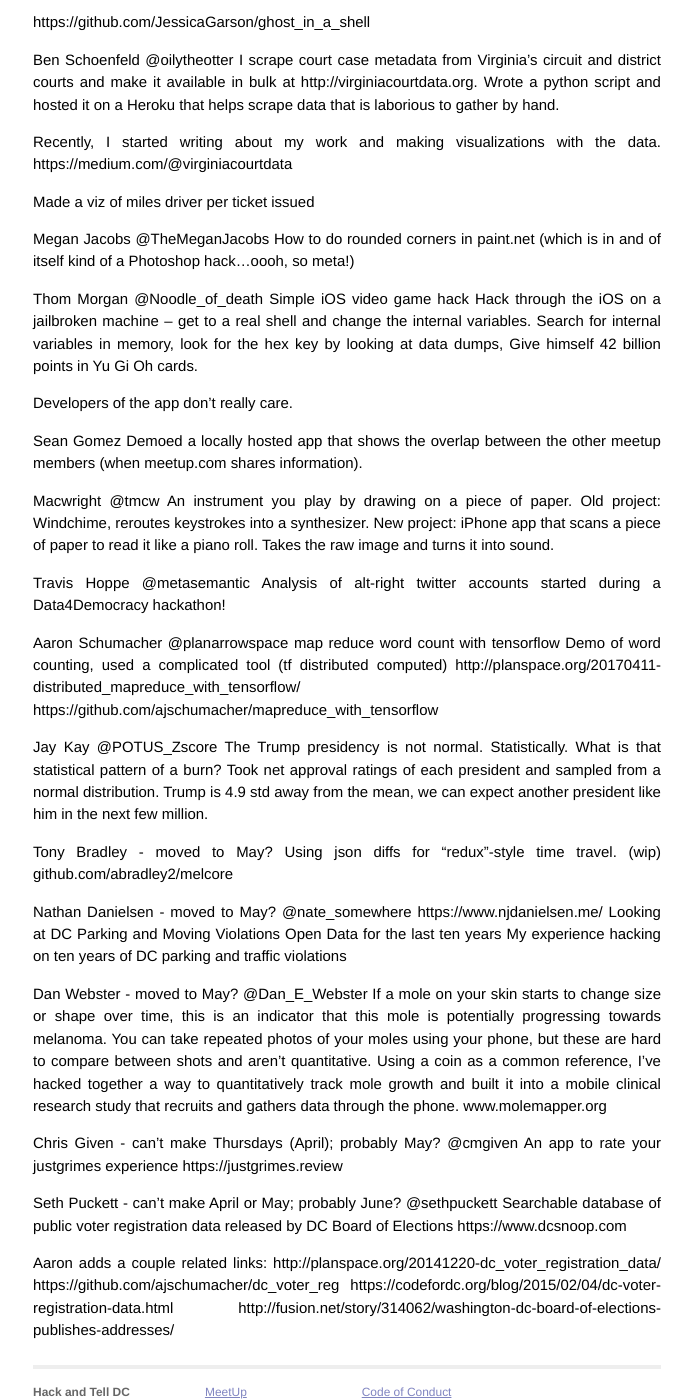
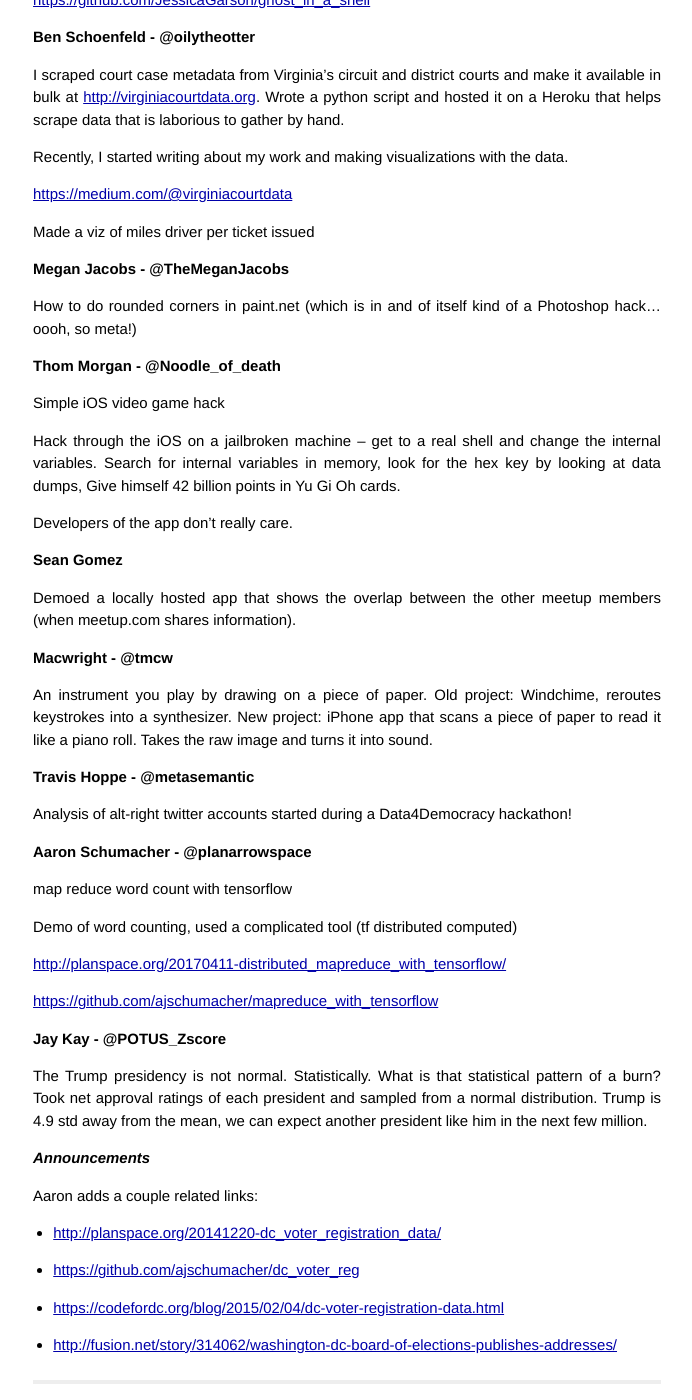
Before and after one commit to dchackandtell/dchackandtell.github.io, a Jekyll site: the page built from _posts/2017/2017-00-00-round-43.md, in a window 1280 px wide and 1400 px high, scrolled down 571 px. Shown: the whole window, without its empty margins (293-985 px from the left). Built offline with Jekyll 4.4.1, drawn with Linux system fonts in a browser that asks for light colours; some of the changed text lies outside the part shown.

Commit message:
Add round 43

```diff
--- a/_posts/2017/2017-00-00-round-43.md
+++ b/_posts/2017/2017-00-00-round-43.md
@@ -2,101 +2,83 @@
 layout: post
 title:  "Round 43: Synergy of Disruption (with Code for DC!)"
 date:   2017-04-13 06:30:00
-status: notext
+status: text
 ---
 
-ED NOTE: Copied directly from the Google Doc
-
-A collaboration with Code for DC
+_A collaboration with Code for DC!_
 
 Thank you to WeWork for hosting us as always.
 
 Thanks to GitKraken for sponsoring foods! nom nom nom
 
-Jessica Garson
-@jessicagarson
+# Jessica Garson @jessicagarson
+
 Intro project -- open-sourced projected for beginners, open for pull requests
 Ghost in the Shell the text based game. Way cooler than the movie.
 Fan fiction text based game.
 
-https://github.com/JessicaGarson/ghost_in_a_shell
+[https://github.com/JessicaGarson/ghost_in_a_shell](https://github.com/JessicaGarson/ghost_in_a_shell)
 
+# Ben Schoenfeld - @oilytheotter
 
-Ben Schoenfeld
-@oilytheotter
-I scrape court case metadata from Virginia's circuit and district courts and make it available in bulk at http://virginiacourtdata.org. Wrote a python script and hosted it on a Heroku that helps scrape data that is laborious to gather by hand.
+I scraped court case metadata from Virginia's circuit and district courts and make it available in bulk at [http://virginiacourtdata.org](http://virginiacourtdata.org). Wrote a python script and hosted it on a Heroku that helps scrape data that is laborious to gather by hand.
 
 Recently, I started writing about my work and making visualizations with the data.
-https://medium.com/@virginiacourtdata
+
+[https://medium.com/@virginiacourtdata](https://medium.com/@virginiacourtdata)
 
 Made a viz of miles driver per ticket issued
 
-Megan Jacobs
-@TheMeganJacobs
+# Megan Jacobs - @TheMeganJacobs
+
 How to do rounded corners in paint.net (which is in and of itself kind of a Photoshop hack...oooh, so meta!)
 
-Thom Morgan
-@Noodle_of_death
+# Thom Morgan - @Noodle_of_death
+
 Simple iOS video game hack
+
 Hack through the iOS on a jailbroken machine -- get to a real shell and change the internal variables. Search for internal variables in memory, look for the hex key by looking at data dumps, Give himself 42 billion points in Yu Gi Oh cards.
 
 Developers of the app don't really care.
 
-Sean Gomez
+# Sean Gomez
+
 Demoed a locally hosted app that shows the overlap between the other meetup members (when meetup.com shares information).
 
+# Macwright - @tmcw
 
-Macwright
-@tmcw
 An instrument you play by drawing on a piece of paper.
 Old project: Windchime, reroutes keystrokes into a synthesizer.
 New project: iPhone app that scans a piece of paper to read it like a piano roll. Takes the raw image and turns it into sound.
 
-Travis Hoppe
-@metasemantic
+# Travis Hoppe - @metasemantic
+
 Analysis of alt-right twitter accounts started during a Data4Democracy hackathon!
 
-Aaron Schumacher
-@planarrowspace
+# Aaron Schumacher - @planarrowspace
+
 map reduce word count with tensorflow
+
 Demo of word counting, used a complicated tool (tf distributed computed)
-http://planspace.org/20170411-distributed_mapreduce_with_tensorflow/
-https://github.com/ajschumacher/mapreduce_with_tensorflow
 
-Jay Kay
-@POTUS_Zscore
+[http://planspace.org/20170411-distributed_mapreduce_with_tensorflow/](http://planspace.org/20170411-distributed_mapreduce_with_tensorflow/)
+
+[https://github.com/ajschumacher/mapreduce_with_tensorflow](https://github.com/ajschumacher/mapreduce_with_tensorflow)
+
+# Jay Kay - @POTUS_Zscore
+
 The Trump presidency is not normal. Statistically.
 What is that statistical pattern of a burn?
 Took net approval ratings of each president and sampled from a normal distribution. Trump is 4.9 std away from the mean, we can expect another president like him in the next few million.
 
-Tony Bradley - moved to May?
-Using json diffs for "redux"-style time travel.
-(wip) github.com/abradley2/melcore
-
-
-Nathan Danielsen - moved to May?
-@nate_somewhere
-https://www.njdanielsen.me/
-Looking at DC Parking and Moving Violations Open Data for the last ten years
-My experience hacking on ten years of DC parking and traffic violations
-
-Dan Webster - moved to May?
-@Dan_E_Webster
-If a mole on your skin starts to change size or shape over time, this is an indicator that this mole is potentially progressing towards melanoma. You can take repeated photos of your moles using your phone, but these are hard to compare between shots and aren't quantitative. Using a coin as a common reference, I've hacked together a way to quantitatively track mole growth and built it into a mobile clinical research study that recruits and gathers data through the phone.
-www.molemapper.org
-
-Chris Given - can't make Thursdays (April); probably May?
-@cmgiven
-An app to rate your justgrimes experience
-https://justgrimes.review
-
-Seth Puckett - can't make April or May; probably June?
-@sethpuckett
-Searchable database of public voter registration data released by DC Board of Elections
-https://www.dcsnoop.com
+# _Announcements_
 
 Aaron adds a couple related links:
-http://planspace.org/20141220-dc_voter_registration_data/
-https://github.com/ajschumacher/dc_voter_reg
-https://codefordc.org/blog/2015/02/04/dc-voter-registration-data.html
-http://fusion.net/story/314062/washington-dc-board-of-elections-publishes-addresses/
+
++ [http://planspace.org/20141220-dc_voter_registration_data/](http://planspace.org/20141220-dc_voter_registration_data/)
+
++ [https://github.com/ajschumacher/dc_voter_reg](https://github.com/ajschumacher/dc_voter_reg)
+
++ [https://codefordc.org/blog/2015/02/04/dc-voter-registration-data.html](https://codefordc.org/blog/2015/02/04/dc-voter-registration-data.html)
+
++ [http://fusion.net/story/314062/washington-dc-board-of-elections-publishes-addresses/](http://fusion.net/story/314062/washington-dc-board-of-elections-publishes-addresses/)
```
